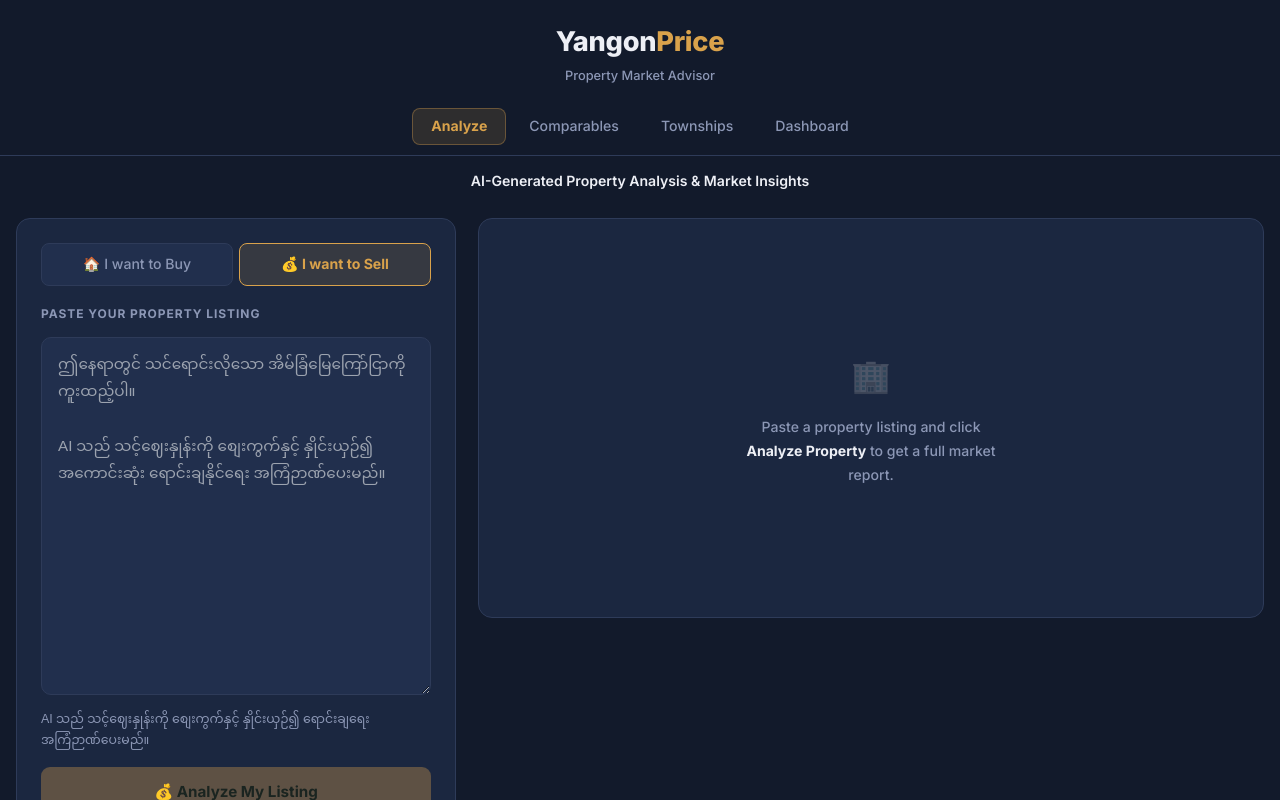
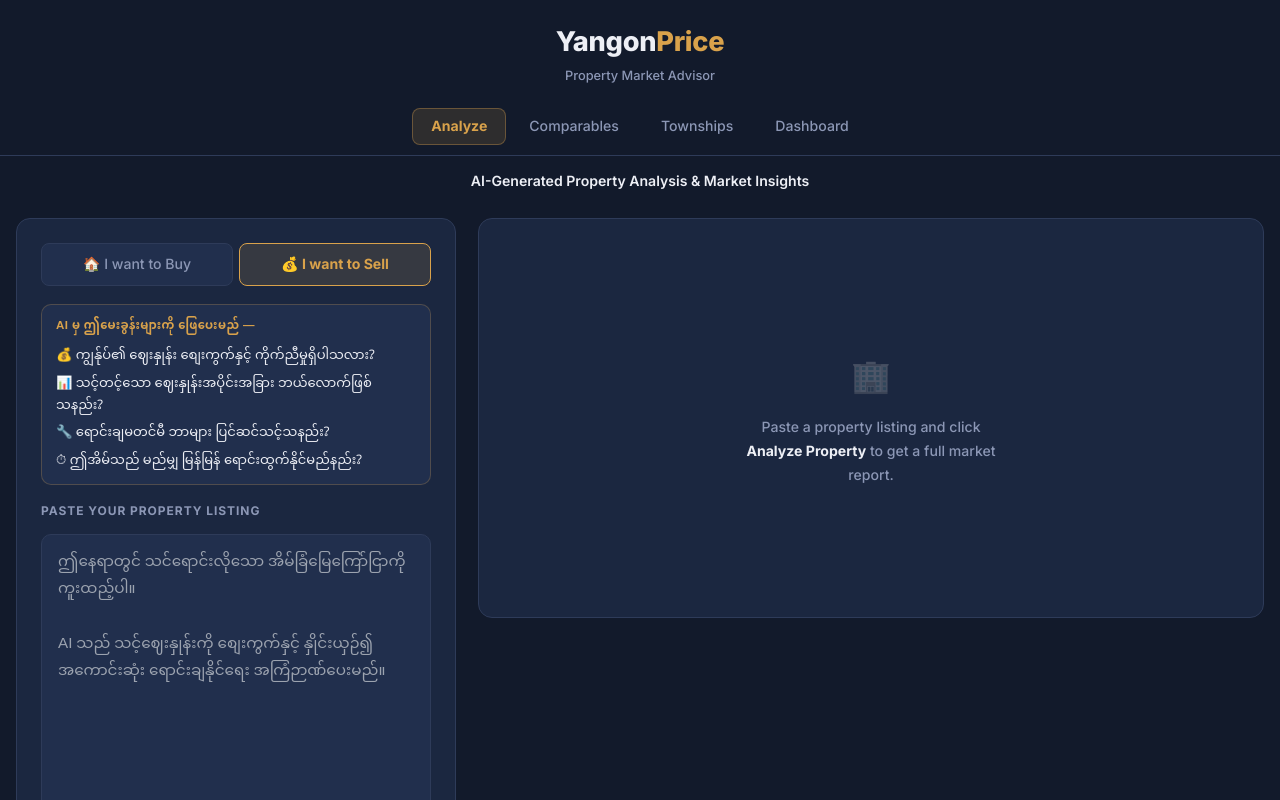
Before and after one commit to koolprosmm-cyber/Yangone-Price, a Next.js app in the folder yangonprice/: page / in a window 1280 px wide. Both pictures are taken after a click on the button "💰 I want to Sell". Shown: the top 800 px of the page. Built offline with nearby package versions, Linux system fonts and the light colour scheme.

Commit message:
Add seller mode Burmese question preview

```diff
--- a/yangonprice/components/AnalysisForm.tsx
+++ b/yangonprice/components/AnalysisForm.tsx
@@ -93,6 +93,25 @@ export default function AnalysisForm({ onResult, onLoading, loading, defaultValu
         ))}
       </div>
 
+      {/* Seller mode — what you'll learn */}
+      {isSeller && (
+        <div style={{ marginBottom: 16, padding: '12px 14px', background: 'var(--panel-raised)', borderRadius: 10, border: '1px solid rgba(217,162,75,0.25)' }}>
+          <p className="my" style={{ fontSize: '0.72rem', color: 'var(--gold)', fontWeight: 700, margin: '0 0 8px', letterSpacing: '0.04em' }}>
+            AI မှ ဤမေးခွန်းများကို ဖြေပေးမည် —
+          </p>
+          <div style={{ display: 'flex', flexDirection: 'column', gap: 5 }}>
+            {[
+              '💰 ကျွန်ုပ်၏ ဈေးနှုန်း စျေးကွက်နှင့် ကိုက်ညီမှုရှိပါသလား?',
+              '📊 သင့်တင့်သော ဈေးနှုန်းအပိုင်းအခြား ဘယ်လောက်ဖြစ်သနည်း?',
+              '🔧 ရောင်းချမတင်မီ ဘာများ ပြင်ဆင်သင့်သနည်း?',
+              '⏱ ဤအိမ်သည် မည်မျှ မြန်မြန် ရောင်းထွက်နိုင်မည်နည်း?',
+            ].map((q, i) => (
+              <div key={i} className="my" style={{ fontSize: '0.82rem', color: 'var(--ink)', lineHeight: 1.7 }}>{q}</div>
+            ))}
+          </div>
+        </div>
+      )}
+
       <p style={{ fontSize: '0.75rem', textTransform: 'uppercase', letterSpacing: '0.08em', color: 'var(--muted)', margin: '0 0 14px', fontWeight: 700 }}>
         {isSeller ? 'Paste Your Property Listing' : 'Paste Property Listing'}
       </p>
```
